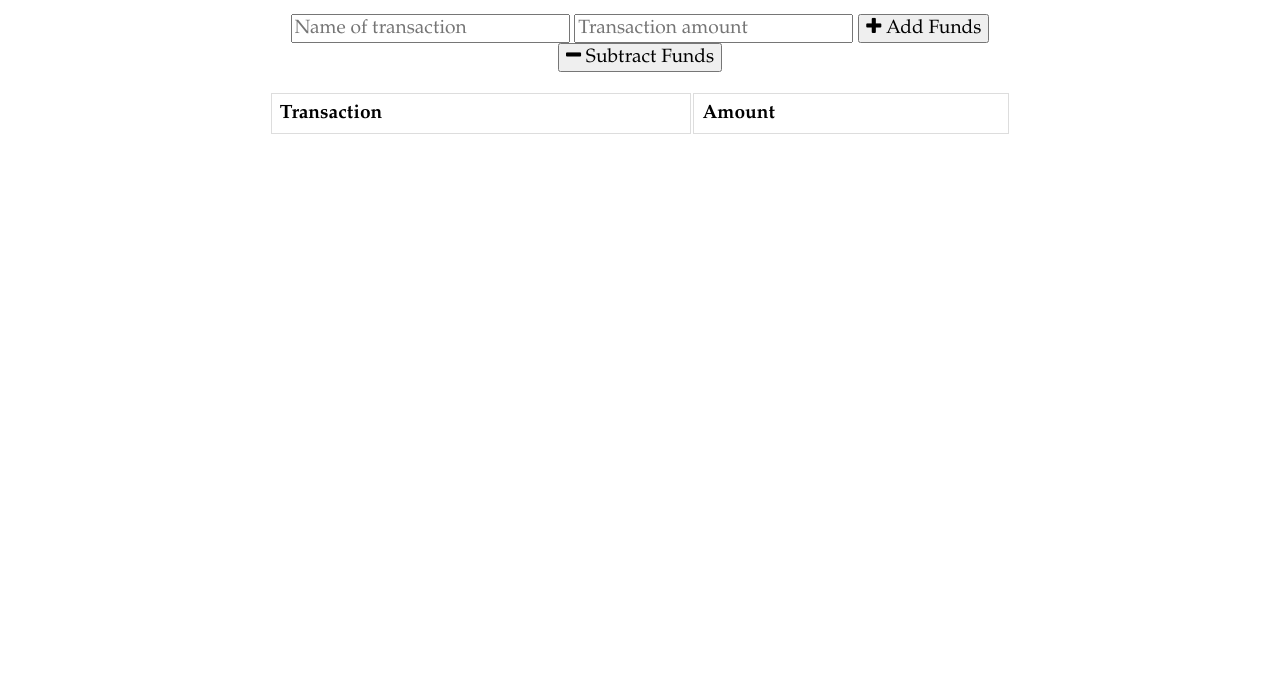
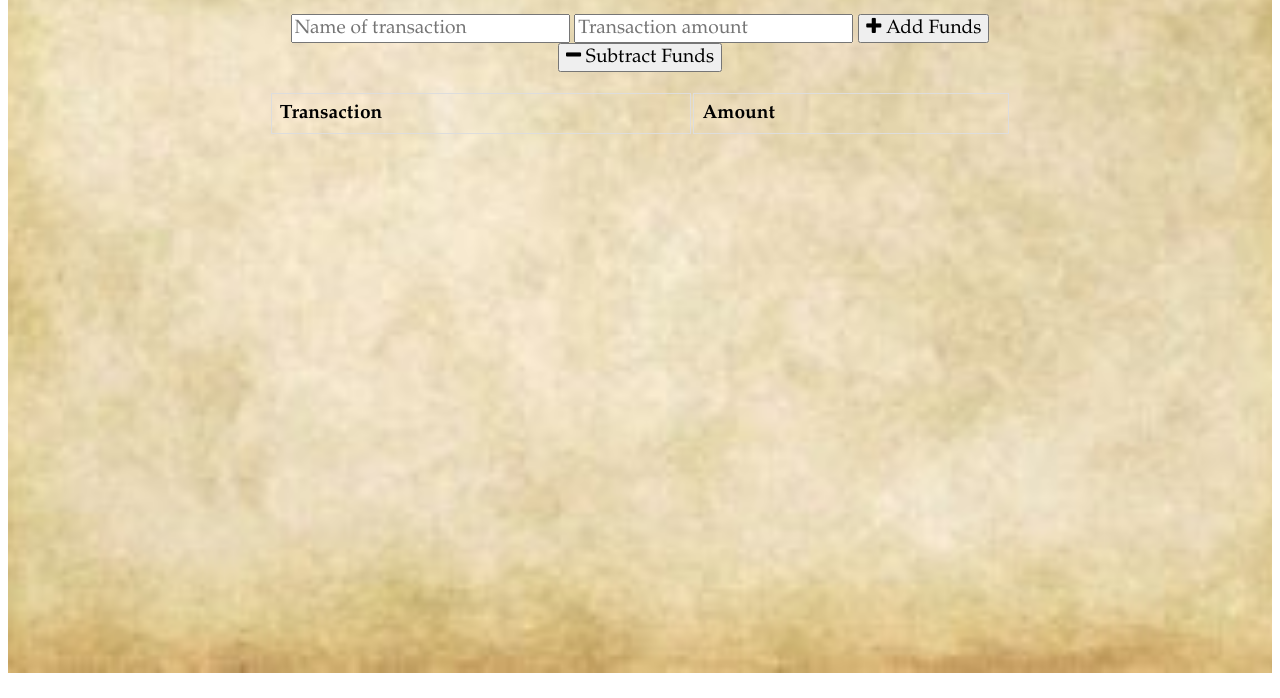
Before and after one commit to Bsmi3275/tpg18, a website: page public/index.html in a window 1280 px wide. Shown: the part 156-854 px from the top of the page. Drawn offline with nearby package versions, Linux system fonts and the light colour scheme; no server answers.

Commit message:
best confidante, worst image

```diff
--- a/public/styles.css
+++ b/public/styles.css
@@ -22,7 +22,7 @@ td, th {
   height: 800px;
   width: 100%;
   margin-bottom: 25px;
-  background-image: url("digital-marketing-meeting.jpg");
+  background-image: url("pap.jpg");
   background-size: cover;
   background-position: center;
 }
```
